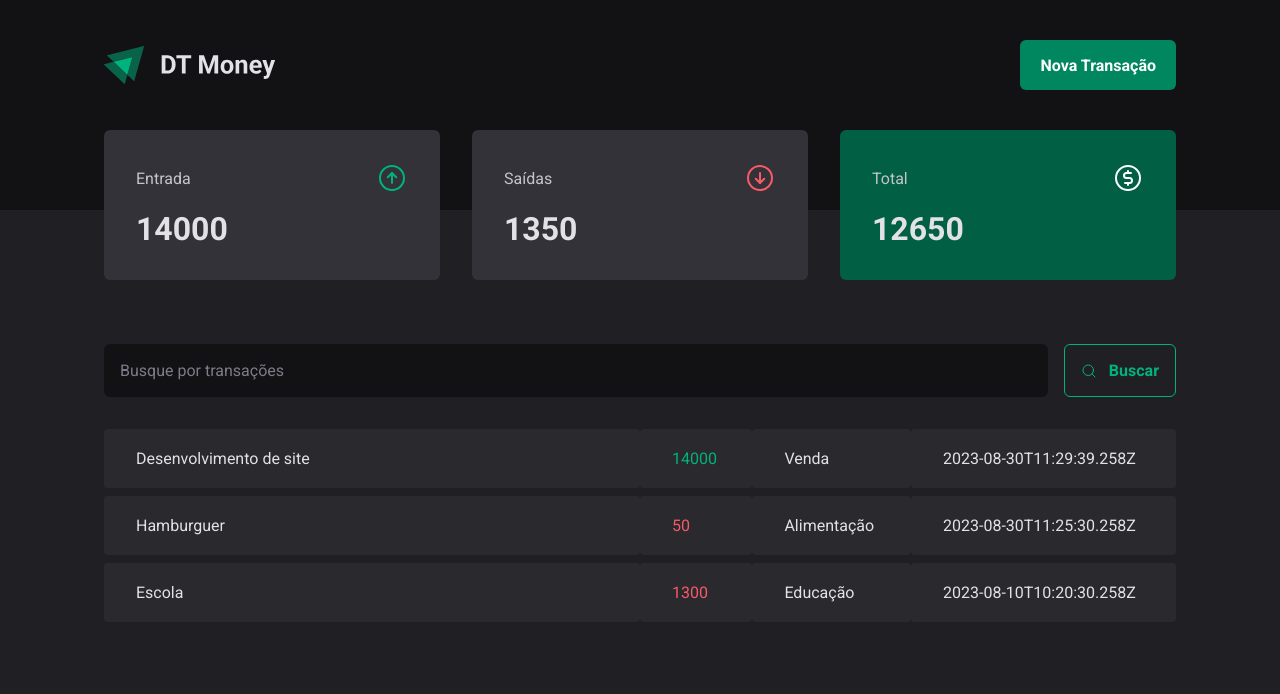
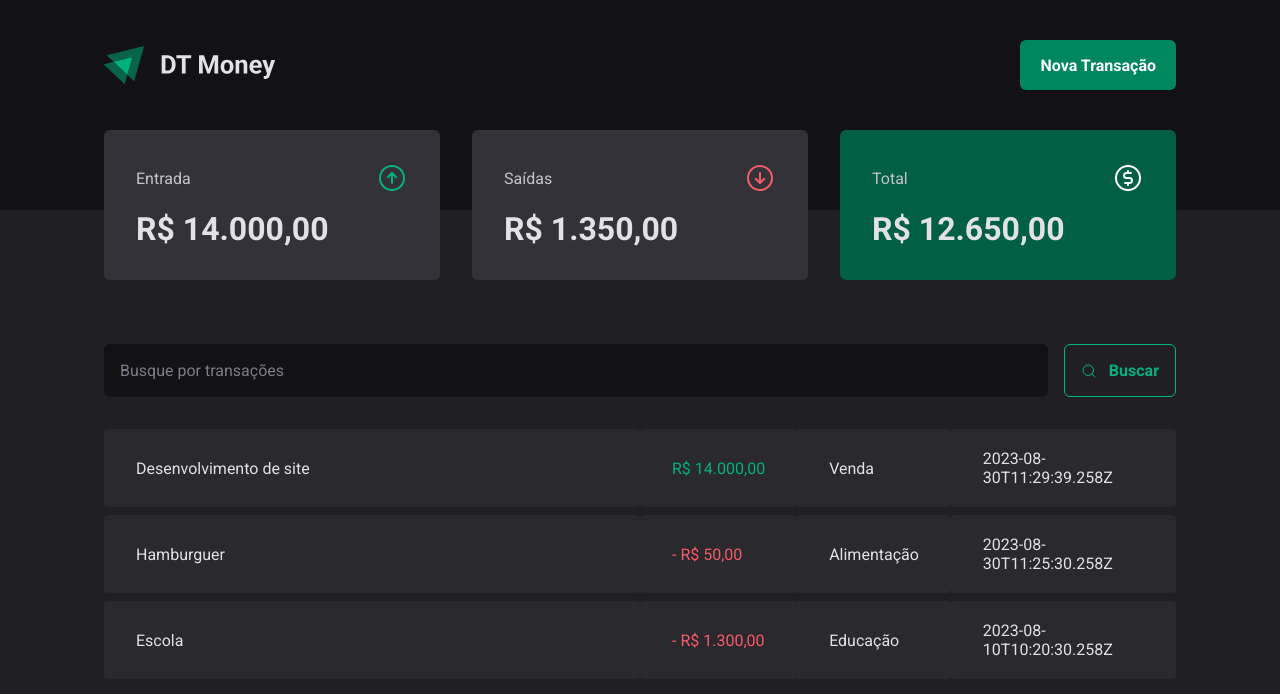
Before and after one commit to aldineifranco/03-dt-money, a React (Vite) app: page / in a window 1280 px wide. Shown: the top 694 px of the page. Built offline with nearby package versions, Linux system fonts and the light colour scheme; data requests are answered from the project's data file.

Commit message:
formatando valores

```diff
--- a/src/components/Summary/index.tsx
+++ b/src/components/Summary/index.tsx
@@ -2,6 +2,7 @@
 import { SummaryCard, SummaryContainer } from "./styles";
 import { ArrowCircleDown, ArrowCircleUp, CurrencyCircleDollar } from "phosphor-react";
 import { TransactionsContext } from "../../contexts/TransactionsContext";
+import { priceFormatter } from "../../utils/formatter";
 
 export function Summary() {
   const { transactions } = useContext(TransactionsContext);
@@ -32,7 +33,7 @@
           <span>Entrada</span>
           <ArrowCircleUp size={32} color="#00b37e" />
         </header>
-        <strong>{summary.income}</strong>
+        <strong>{priceFormatter.format(summary.income)}</strong>
       </SummaryCard>
 
       <SummaryCard>
@@ -40,7 +41,7 @@
           <span>Saídas</span>
           <ArrowCircleDown size={32} color="#F75A68" />
         </header>
-        <strong>{summary.outcome}</strong>
+        <strong>{priceFormatter.format(summary.outcome)}</strong>
       </SummaryCard>
 
       <SummaryCard variant="green">
@@ -48,7 +49,7 @@
           <span>Total</span>
           <CurrencyCircleDollar size={32} color="#fff" />
         </header>
-        <strong>{summary.total}</strong>
+        <strong>{priceFormatter.format(summary.total)}</strong>
       </SummaryCard>
     </SummaryContainer>
   )
--- a/src/pages/Transactions/index.tsx
+++ b/src/pages/Transactions/index.tsx
@@ -4,6 +4,7 @@
 import { SearchForm } from "./components/SearchForm";
 import { PriceHighLight, TransactionsContainer, TransactionsTable } from './styles';
 import { TransactionsContext } from "../../contexts/TransactionsContext";
+import { priceFormatter } from "../../utils/formatter";
 
 interface Transactions {
   id: number,
@@ -33,7 +34,8 @@
                 <td width="50%">{transaction.description}</td>
                 <td>
                   <PriceHighLight variant={transaction.type}>
-                    {transaction.price}
+                    {transaction.type === 'outcome' && '- '}
+                    {priceFormatter.format(transaction.price)}
                   </PriceHighLight>
                 </td>
                 <td>{transaction.category}</td>
--- /dev/null
+++ b/src/utils/formatter.ts
@@ -0,0 +1,9 @@
+export const dateFormatter = new Intl.DateTimeFormat('pt-BR');
+
+export const priceFormatter = new Intl.NumberFormat(
+  "pt-BR",
+  {
+    style: "currency",
+    currency: "BRL",
+  }
+);
```
